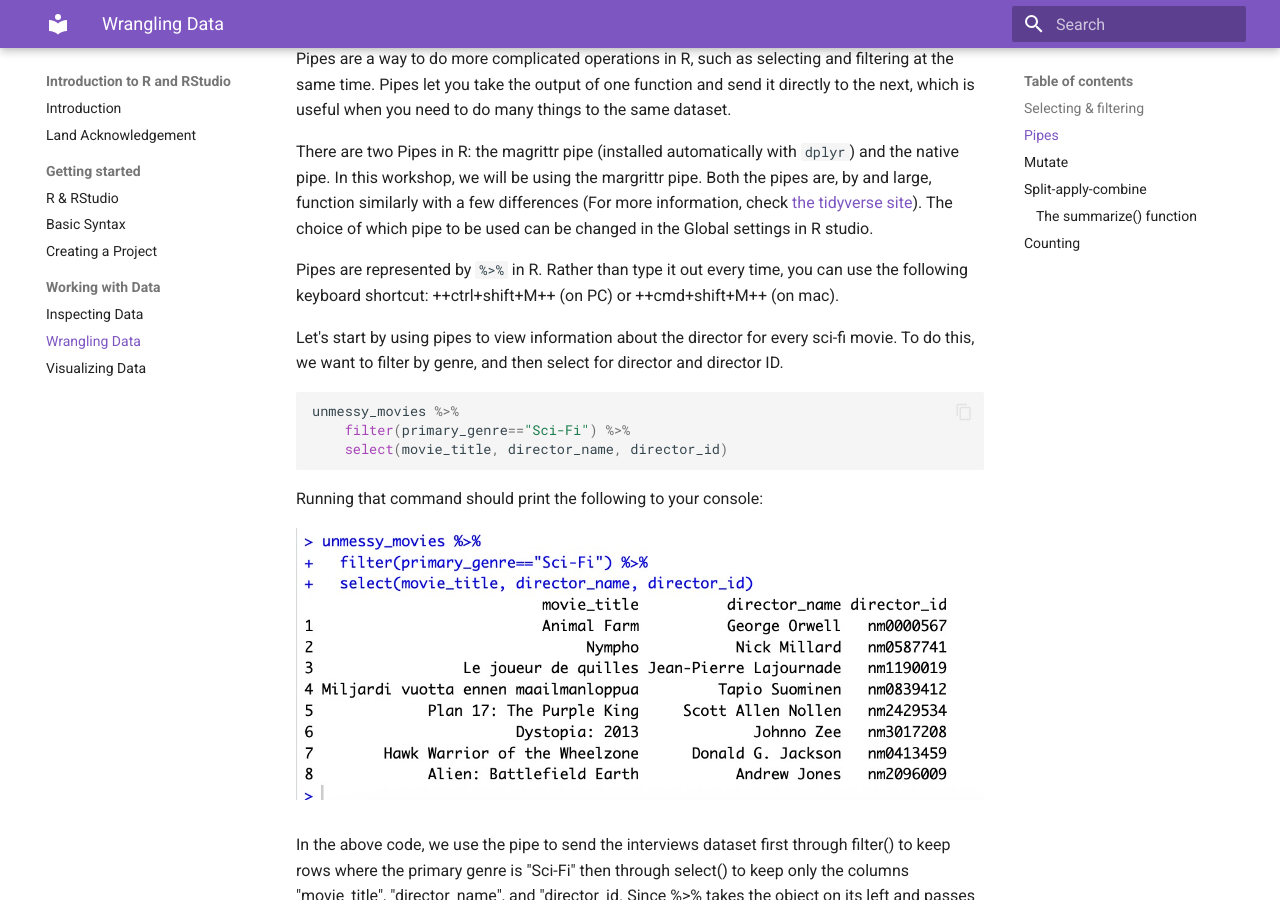
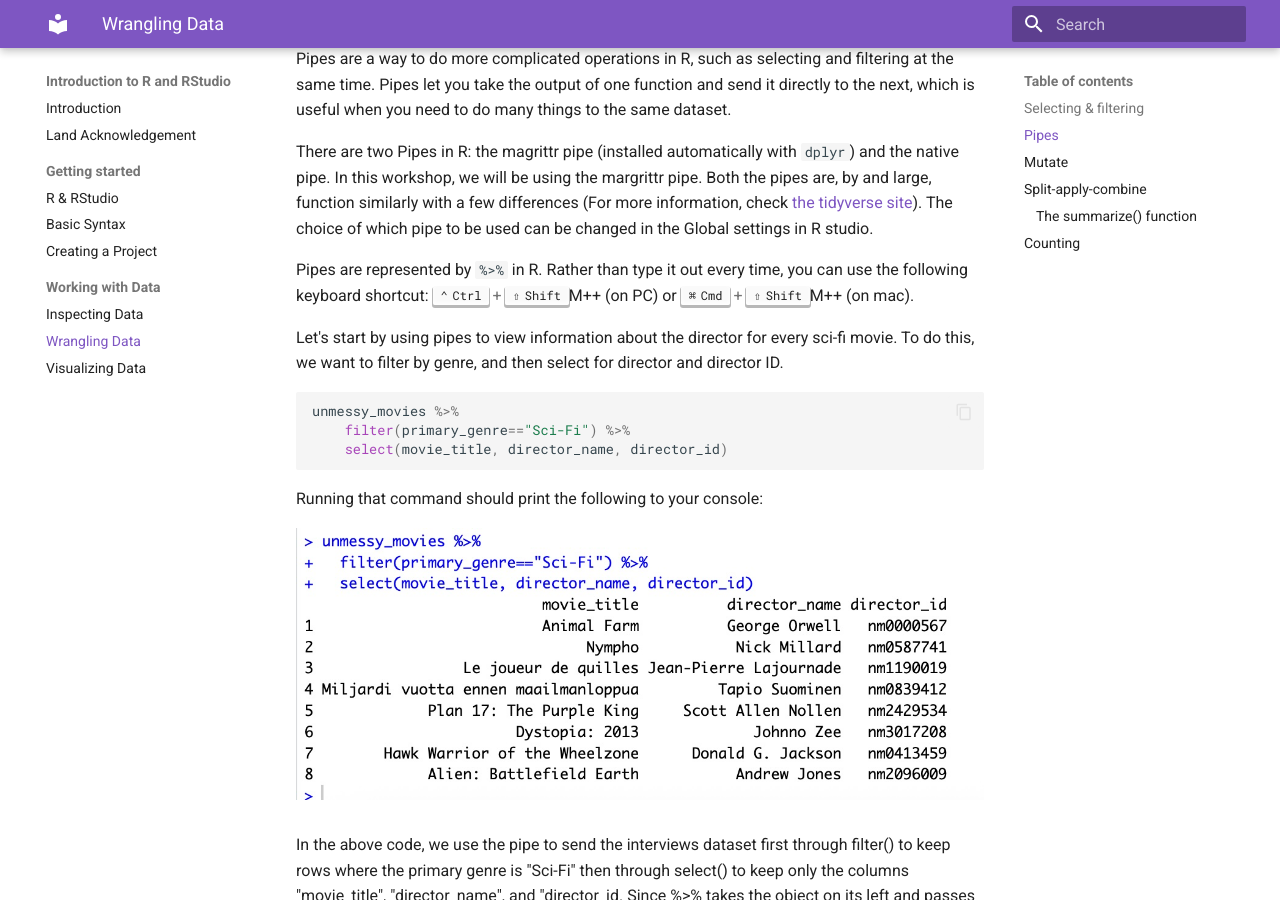
Before and after one commit to finnsdottir/intro_r_fall2025, an MkDocs documentation site: the page built from docs/analysing.md, in a window 1280 px wide and 900 px high, scrolled down 1316 px. Built offline with MkDocs 1.6.1 and Material for MkDocs 9.7.7, drawn with Linux system fonts in a browser that asks for light colours.

````diff
--- a/docs/analysing.md
+++ b/docs/analysing.md
@@ -47,7 +47,7 @@ Pipes are a way to do more complicated operations in R, such as selecting and fi
 
 There are two Pipes in R: the magrittr pipe (installed automatically with `dplyr`) and the native pipe. In this workshop, we will be using the margrittr pipe. Both the pipes are, by and large, function similarly with a few differences (For more information, check [the tidyverse site](https://www.tidyverse.org/blog/2023/04/base-vs-magrittr-pipe/)). The choice of which pipe to be used can be changed in the Global settings in R studio.
 
-Pipes are represented by `%>%` in R. Rather than type it out every time, you can use the following keyboard shortcut: ++ctrl+shift+M++ (on PC) or ++cmd+shift+M++ (on mac).
+Pipes are represented by `%>%` in R. Rather than type it out every time, you can use the following keyboard shortcut: ++ctrl+shift++M++ (on PC) or ++cmd+shift++M++ (on mac).
 
 Let's start by using pipes to view information about the director for every sci-fi movie. To do this, we want to filter by genre, and then select for director and director ID.
 ```R
````
